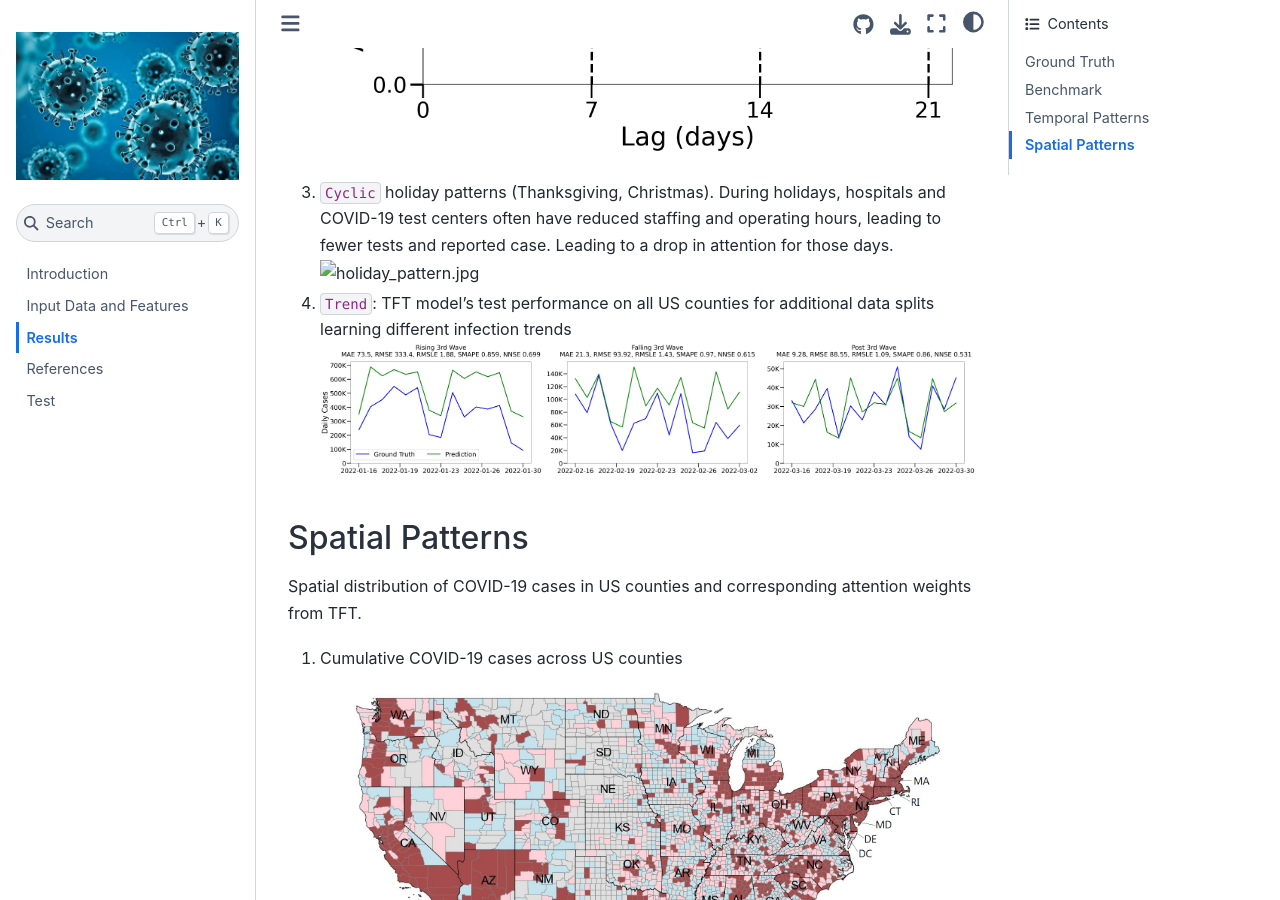
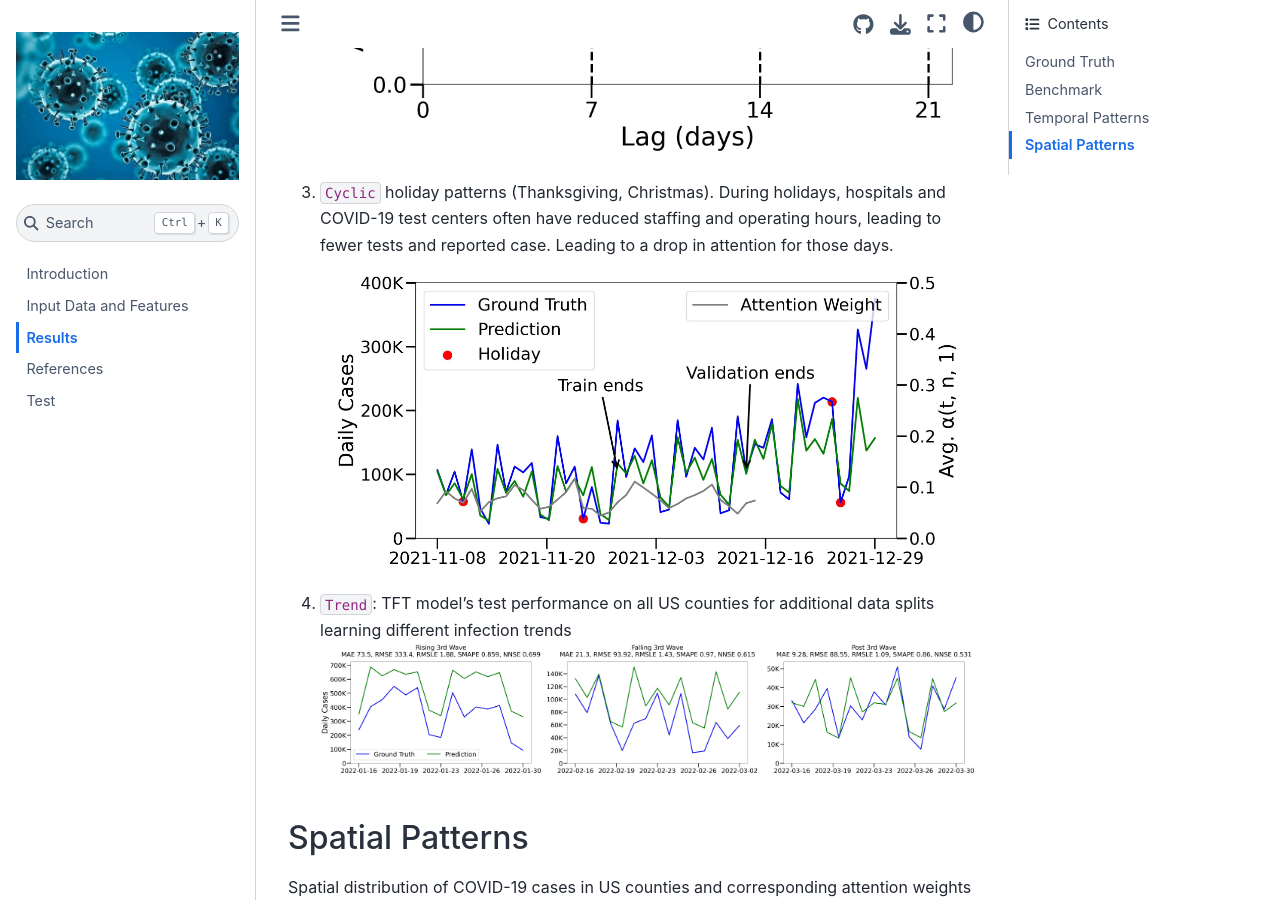
Before and after one commit to UVA-MLSys/Interpretable-Timeseries, a Jupyter Book: the page built from docs/pages/results.md, in a window 1280 px wide and 900 px high, scrolled down 2085 px. Built offline with Jupyter Book 1.0.4 settings and Sphinx 7.4.7 and the Sphinx Book theme 1.1.4, drawn with Linux system fonts in a browser that asks for light colours.

Commit message:
Update results.md

```diff
--- a/docs/pages/results.md
+++ b/docs/pages/results.md
@@ -18,7 +18,7 @@ experiments on data with these patterns.
 1. Attention weights aggregated by past time index showing high importance in the `same day the previous week` (position index -7). ![Train_attention.jpg](../images/Train_attention.jpg)
 2. Weekly `seasonality` due to reporting calculated using auto-correlation at different lag days $k \in [1, 21]$. Our analysis shows a clear weekly periodicity, where the correlation peaks at lag day k = 7.  This is attributed to weekly reporting style from hospitals, leading to less reported cases on weekends.
 ![seasonal_pattern.jpg](../images/seasonal_pattern.jpg)
-3. `Cyclic` holiday patterns (Thanksgiving, Christmas). During holidays, hospitals and COVID-19 test centers often have reduced staffing and operating hours, leading to fewer tests and reported case. Leading to a drop in attention for those days. ![holiday_pattern.jpg](/docs/images/holiday_pattern.jpg)
+3. `Cyclic` holiday patterns (Thanksgiving, Christmas). During holidays, hospitals and COVID-19 test centers often have reduced staffing and operating hours, leading to fewer tests and reported case. Leading to a drop in attention for those days. ![holiday_pattern.jpg](../images/holiday_pattern.jpg)
 4. `Trend`: TFT model's test performance on all US counties for additional data splits learning different infection trends ![Test_splits.jpg](../images/Test_splits.jpg)
 
 ### Spatial Patterns
```
